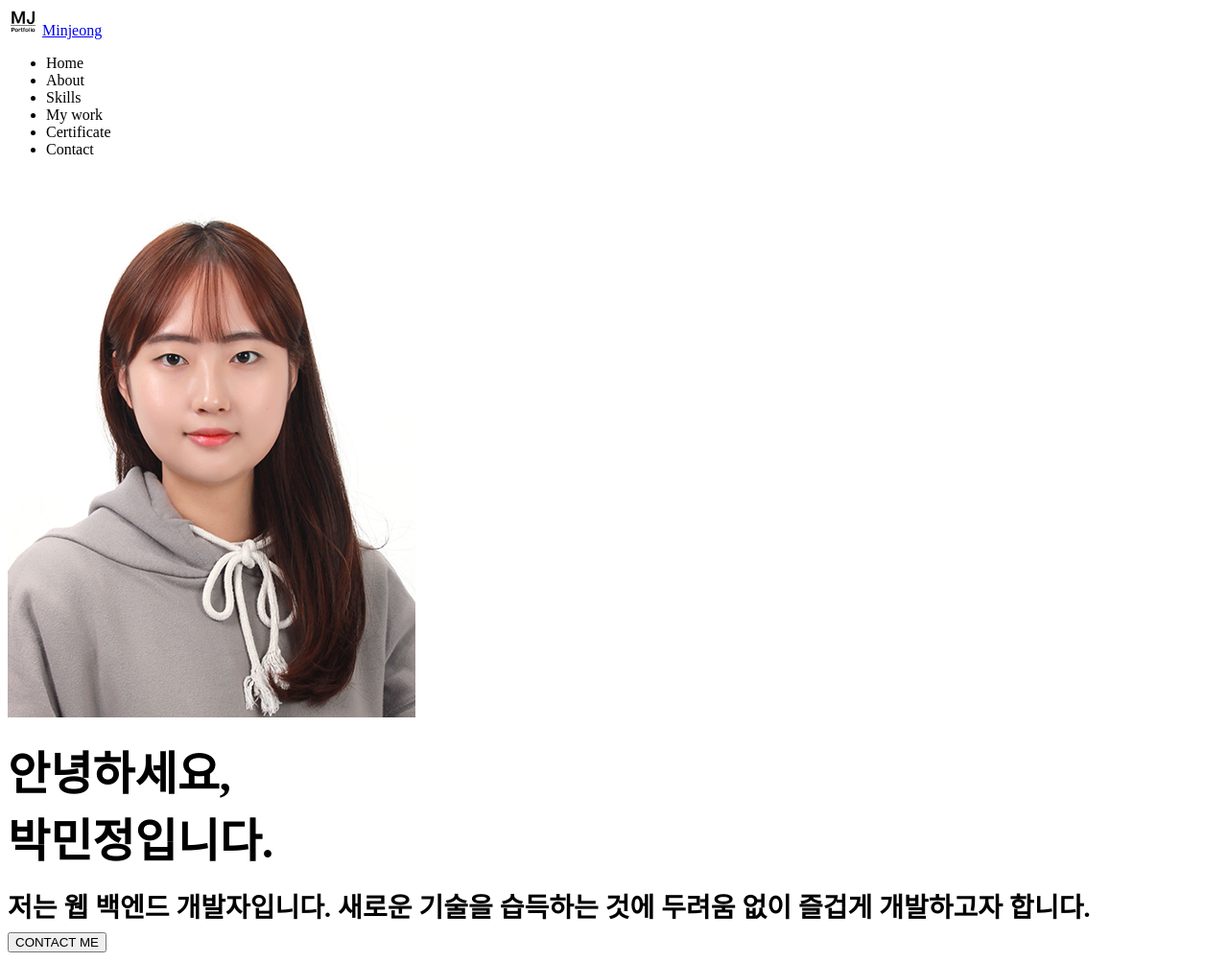
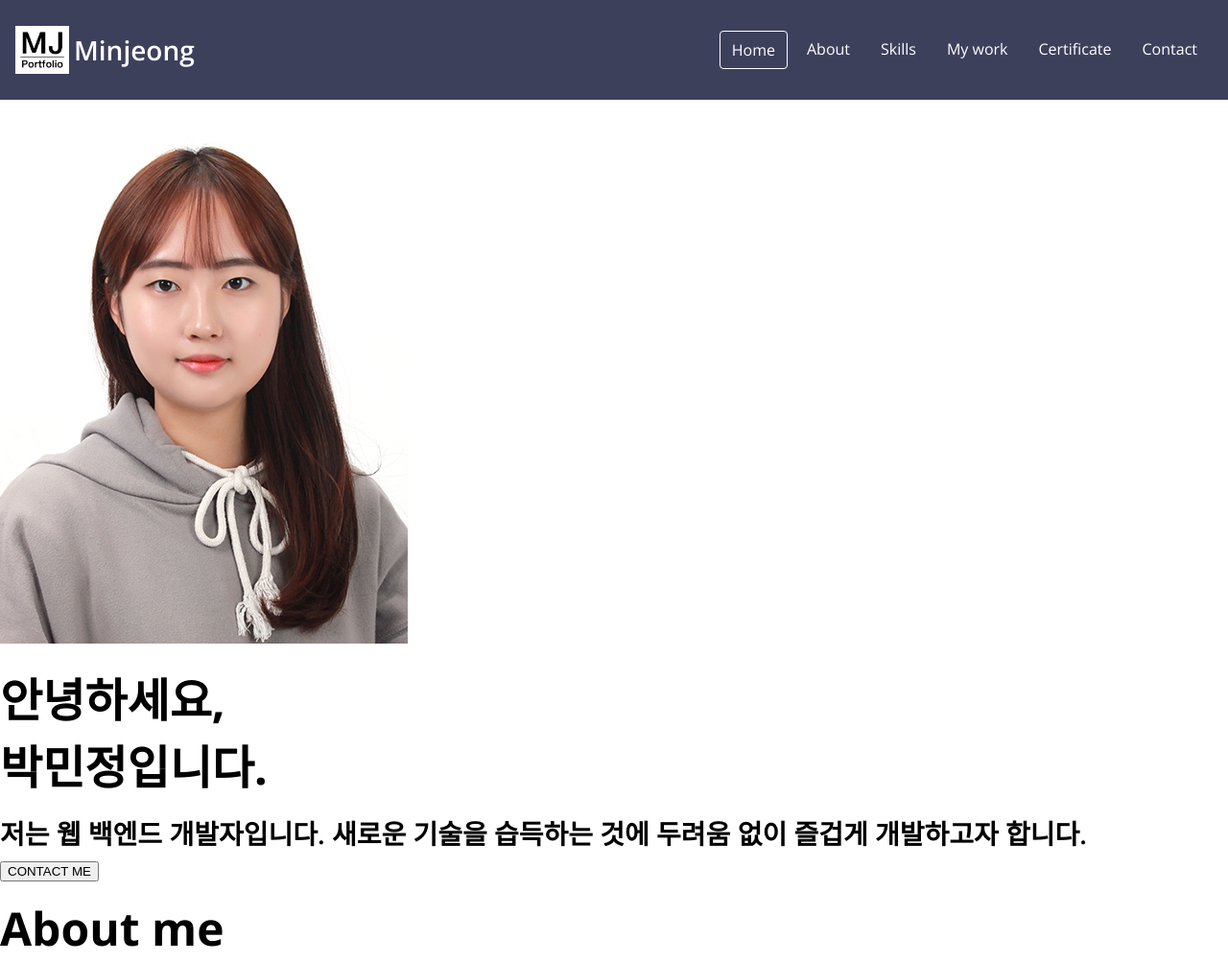
Before and after one commit to minjeongcode/Portfolio, a plain HTML site: page index.html in a window 1280 px wide. Shown: the top 1003 px of the page at 96% size. Drawn offline with nearby package versions, Linux system fonts and the light colour scheme.

Commit message:
CSS: Navbar

```diff
--- a/index.html
+++ b/index.html
@@ -36,7 +36,7 @@
         <a href="#">Minjeong</a>
       </div>
       <ul class="navbar__menu">
-        <li class="navbar__menu__item">Home</li>
+        <li class="navbar__menu__item active">Home</li>
         <li class="navbar__menu__item">About</li>
         <li class="navbar__menu__item">Skills</li>
         <li class="navbar__menu__item">My work</li>
--- a/style.css
+++ b/style.css
@@ -16,6 +16,7 @@
   --color-set-beige: #f4f1de;
   --color-set-orange: #e07a5f;
   --color-set-blue: #3d405b;
+  --color-set-darkblue: #151a31;
   --color-set-green: #81b29a;
   --color-set-yellow: #f2cc8f;
 
@@ -32,11 +33,28 @@
   --weight-regular: 400;
 
   /* Size */
+  --size-border-radius: 4px;
 }
 
 /* Universal tags */
 * {
   box-sizing: border-box;
+}
+
+body {
+  font-family: 'Open Sans', sans-serif;
+  margin: 0;
+  cursor: default;
+}
+
+a {
+  text-decoration: none;
+  color: var(--color-white);
+}
+
+ul {
+  list-style: none;
+  padding-left: 0;
 }
 
 /* Typography */
@@ -67,3 +85,43 @@ p {
   color: var(--color-black);
   margin: 4px 0;
 }
+
+/* Navbar */
+#navbar {
+  display: flex;
+  justify-content: space-between;
+  background-color: var(--color-set-blue);
+  align-items: center;
+  color: var(--color-white);
+  padding: 16px;
+}
+
+.navbar__logo {
+  display: flex;
+  align-items: center;
+  font-size: var(--font-medium);
+  font-weight: var(--weight-semi-bold);
+}
+
+.navbar__logo a {
+  padding-left: 5px;
+}
+
+.navbar__menu {
+  display: flex;
+}
+
+.navbar__menu__item {
+  padding: 8px 12px;
+  margin: 0 4px;
+  cursor: pointer;
+  border-radius: var(--size-border-radius);
+}
+
+.navbar__menu__item.active {
+  border: 1px solid var(--color-white);
+}
+
+.navbar__menu__item:hover {
+  background-color: var(--color-set-darkblue);
+}
```
